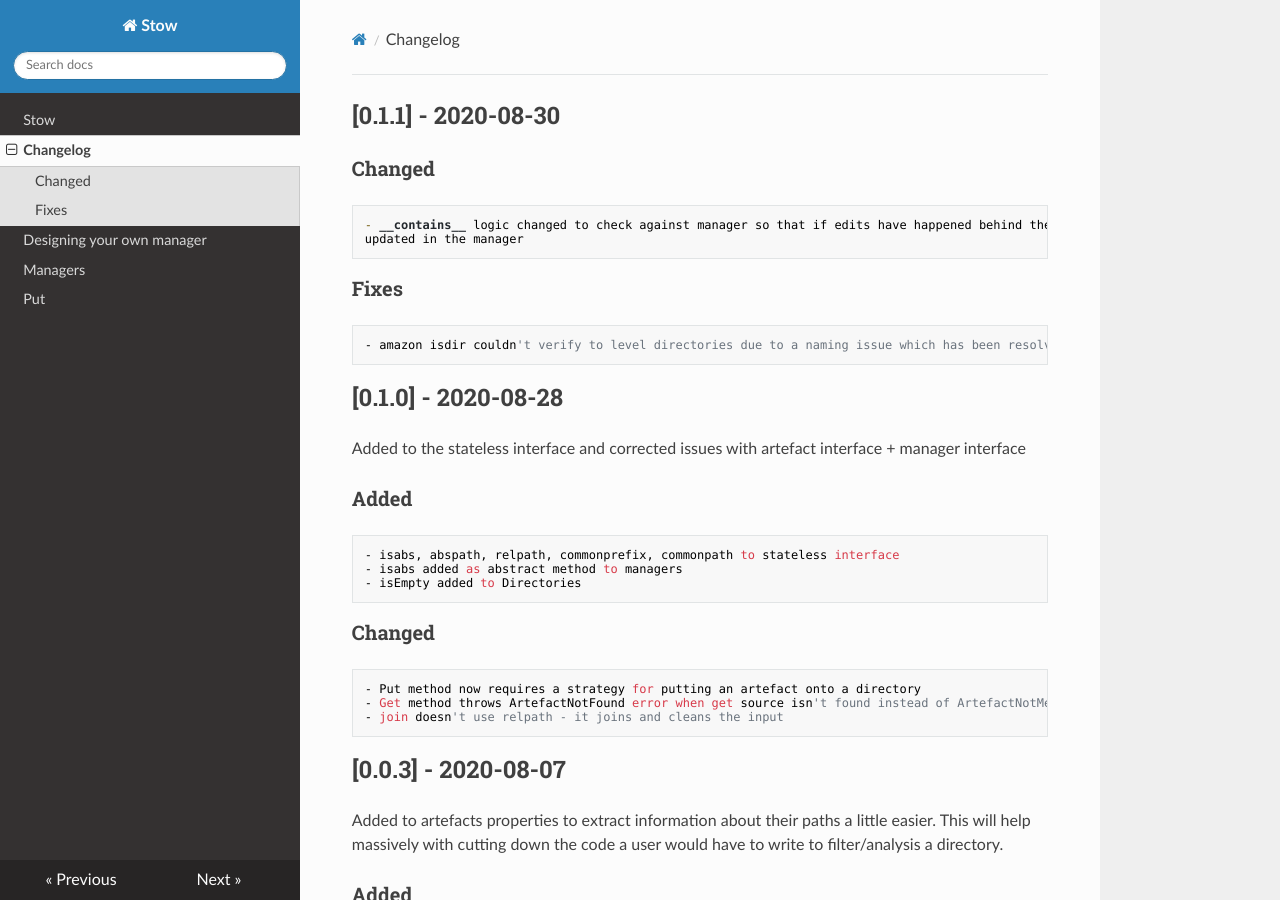
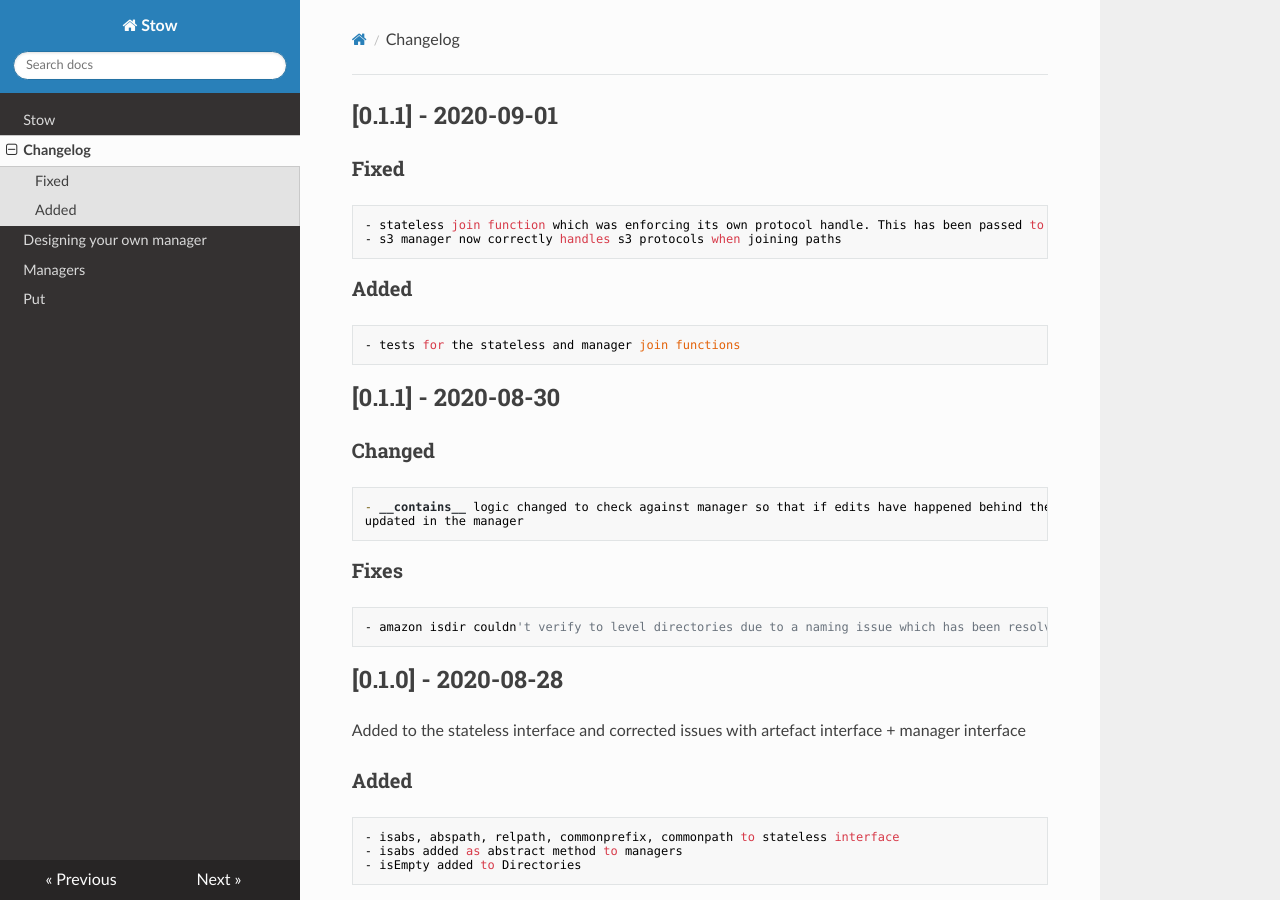
Before and after one commit to Kieran-Bacon/stow, an MkDocs documentation site: the page built from docs/changelog.md, in a window 1280 px wide and 900 px high. Built offline with MkDocs 1.6.1, drawn with Linux system fonts in a browser that asks for light colours; nearby versions of some CDN libraries.

Commit message:
update version and changelog

```diff
--- a/docs/changelog.md
+++ b/docs/changelog.md
@@ -1,3 +1,12 @@
+## [0.1.1] - 2020-09-01
+
+### Fixed
+    - stateless join function which was enforcing its own protocol handle. This has been passed to the manager
+    - s3 manager now correctly handles s3 protocols when joining paths
+
+### Added
+    - tests for the stateless and manager join functions
+
 ## [0.1.1] - 2020-08-30
 
 ### Changed
--- a/setup.py
+++ b/setup.py
@@ -7,7 +7,7 @@ with open(os.path.join(os.path.dirname(__file__), 'requirements.txt')) as fh:
 setup(
     name='stow',
     install_requires=requires,
-    version="0.1.1",
+    version="0.1.2",
     description="",
 
     author="Kieran Bacon",
```
